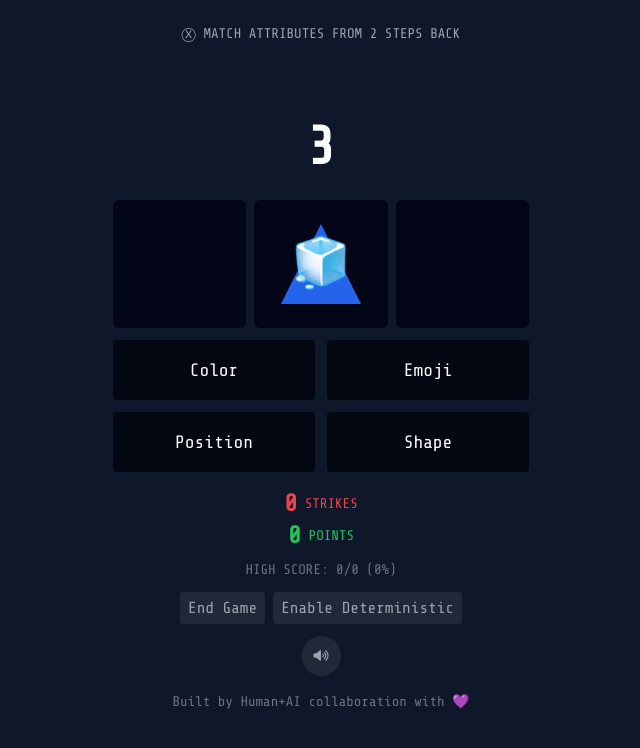
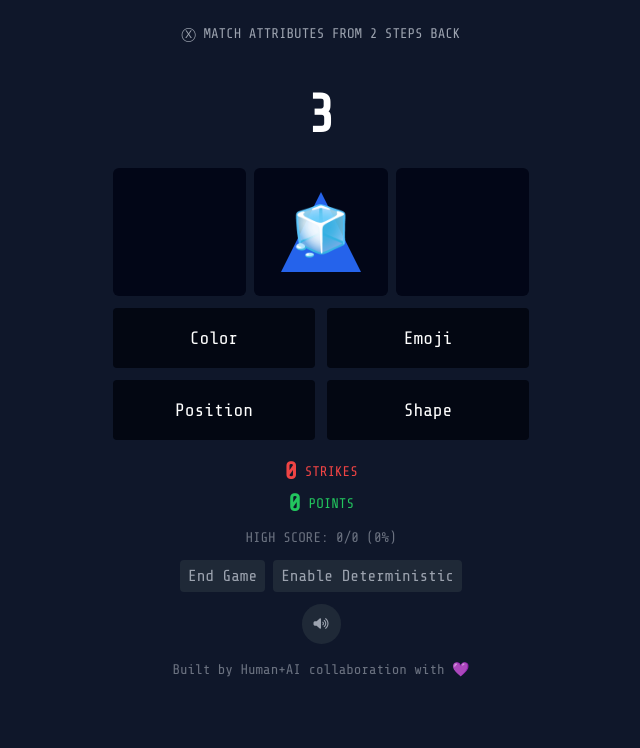
Before and after one commit to sethatwood/multi-n-back, a Vue app: page / in a window 1280 px wide. Both pictures are taken after a click on the button "Start Game". Shown: the top 748 px of the page, without its empty margins (319-959 px from the left). Built offline with nearby package versions, Linux system fonts and the light colour scheme.

Commit message:
chore: cuts `timeLeft` mt by half

```diff
--- a/src/App.vue
+++ b/src/App.vue
@@ -18,7 +18,7 @@
     <div v-if="showInstructionMessage" class="my-6 text-center text-gray-400 text-sm cursor-pointer" @click="dismissInstructionMessage">
       &#x24E7; Match attributes from {{ gameStore.nBack }} steps back
     </div>
-    <div class="mt-16 mb-3">
+    <div class="mt-8 mb-3">
       <p class="countdown-text">{{ gameStore.timeLeft }}</p>
     </div>
     <Stimulus
```
